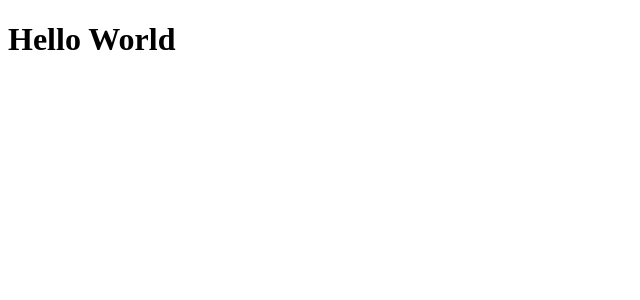
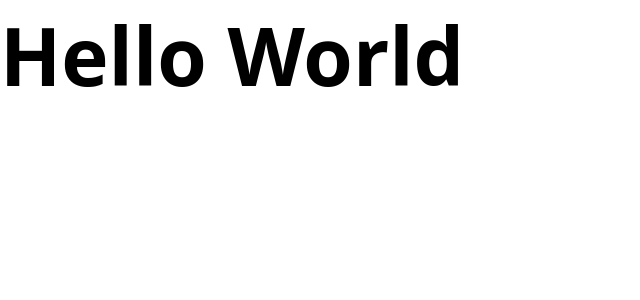
Before and after one commit to bulnes/github-explorer, a React app: page / in a window 1280 px wide. Shown: the top 300 px of the page, without its empty margins (0-640 px from the left). Built offline with nearby package versions, Linux system fonts and the light colour scheme.

Commit message:
task: enable css and sass extensions

```diff
--- a/package.json
+++ b/package.json
@@ -20,7 +20,11 @@
     "@babel/preset-react": "^7.18.6",
     "babel-loader": "^8.2.5",
     "cross-env": "^7.0.3",
+    "css-loader": "^6.7.1",
     "html-webpack-plugin": "^5.5.0",
+    "node-sass": "^7.0.1",
+    "sass-loader": "^13.0.2",
+    "style-loader": "^3.3.1",
     "webpack": "^5.73.0",
     "webpack-cli": "^4.10.0",
     "webpack-dev-server": "^4.9.3"
--- a/src/App.jsx
+++ b/src/App.jsx
@@ -1,3 +1,5 @@
+import './styles/globals.scss'
+
 export function App() {
   return <h1>Hello World</h1>
 }
--- /dev/null
+++ b/src/styles/globals.scss
@@ -0,0 +1,13 @@
+*, *::before, *::after {
+  margin: 0;
+  padding: 0;
+  box-sizing: border-box;
+}
+
+body {
+  font-family: system-ui, -apple-system, BlinkMacSystemFont, 'Segoe UI', Roboto, Oxygen, Ubuntu, Cantarell, 'Open Sans', 'Helvetica Neue', sans-serif;
+
+  h1 {
+    font-size: 80px;
+  }
+}
--- a/webpack.config.js
+++ b/webpack.config.js
@@ -30,6 +30,11 @@ module.exports = {
         test: /\.jsx$/,
         exclude: /node_modules/,
         use: 'babel-loader'
+      },
+      {
+        test: /\.scss$/,
+        exclude: /node_modules/,
+        use: ['style-loader', 'css-loader', 'sass-loader']
       }
     ]
   }
```
Also changed, not shown: 1 other file (tests, documents, lock files or other folders).
